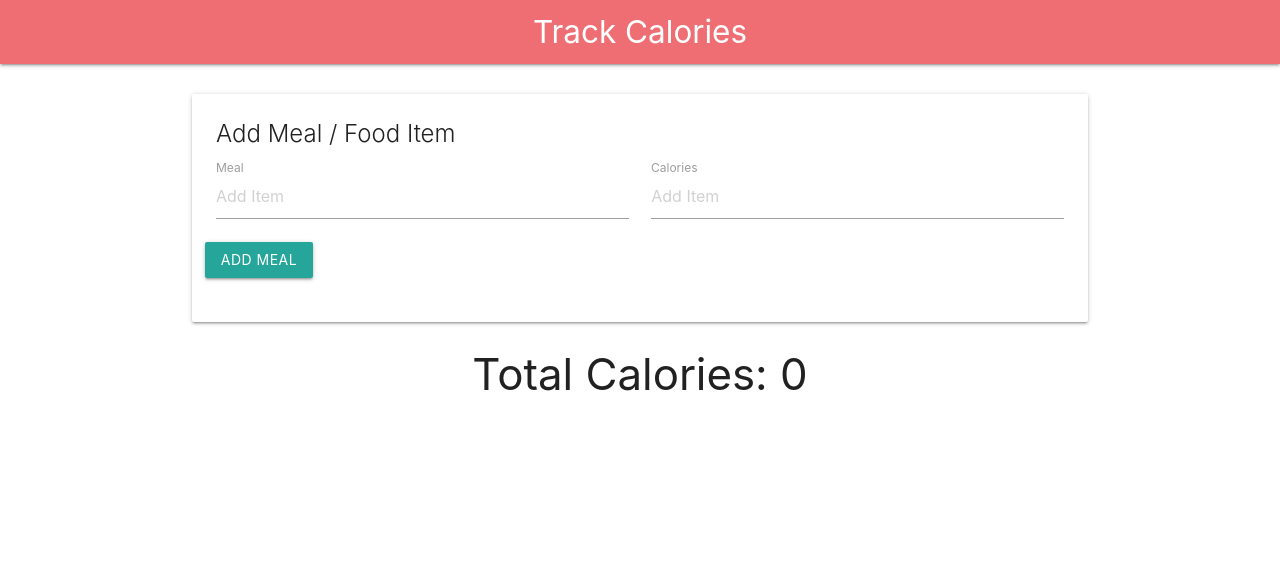
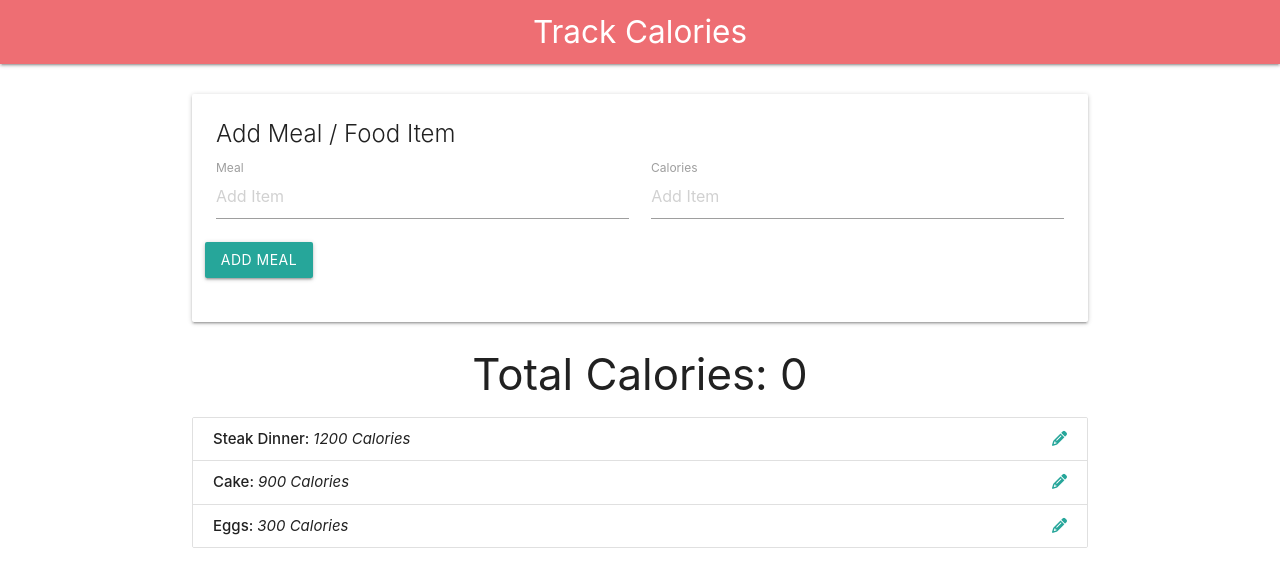
Before and after one commit to AnnelyKurg/calory_tracker, a plain HTML site: page index.html in a window 1280 px wide. Drawn offline with nearby package versions, Linux system fonts and the light colour scheme.

Commit message:
Populated data srtucture items to list

```diff
--- a/app.js
+++ b/app.js
@@ -21,15 +21,35 @@ const data = {
 }
 
 return {
+        getItems: function(){
+            return data.items
+        },
         logData: function(){
             return data
         }
 }
 })();
+//UI Controller
+const UICtrl = (function() {
+    return{
+        populateItemList: function(items){
+    //create html content
+    let html = '';
 
-//UI Controller
-const UICtrl = (function(){
-    console.log('UICtrl')
+    //parse data and create list items html
+    items.forEach(function (item) {
+        html += `<li class="collection-item" id="item-${item.id}">
+        <strong>${item.name}: </strong> <em>${item.calories} Calories</em>
+        <a href="#" class="secondary-content">
+            <i class="fas fa-pencil-alt"></i>
+        </a>
+        </li>`
+    });
+
+    //insert list items
+    document.querySelector("#item-list").innerHTML = html;
+    }
+}
 })();
 
 //App Controller
@@ -37,6 +57,10 @@ const App = (function(ItemCtrl, UICtrl){
     return {
         init: function (){
             console.log('Initializing App')
+            //fetch items from data structure
+            const items = ItemCtrl.getItems()
+            //populate items list
+            UICtrl.populateItemList(items)
         }
     }
 })(ItemCtrl, UICtrl);
--- a/index.html
+++ b/index.html
@@ -37,11 +37,14 @@
                 </form>
             </div>
         </div>
-    </div>
+
 
     <!--Calorie counter-->
     <h3 class="center-align">Total Calories: <span class="total-calories">0</span></h3>
 
+    <!--Item List-->
+    <ul id="item-list" class="collection"></ul>
+    </div>
 <!-- Compiled and minified JavaScript -->
 <script src="https://cdnjs.cloudflare.com/ajax/libs/materialize/1.0.0/js/materialize.min.js"></script>
     <script src="app.js"></script>
```
